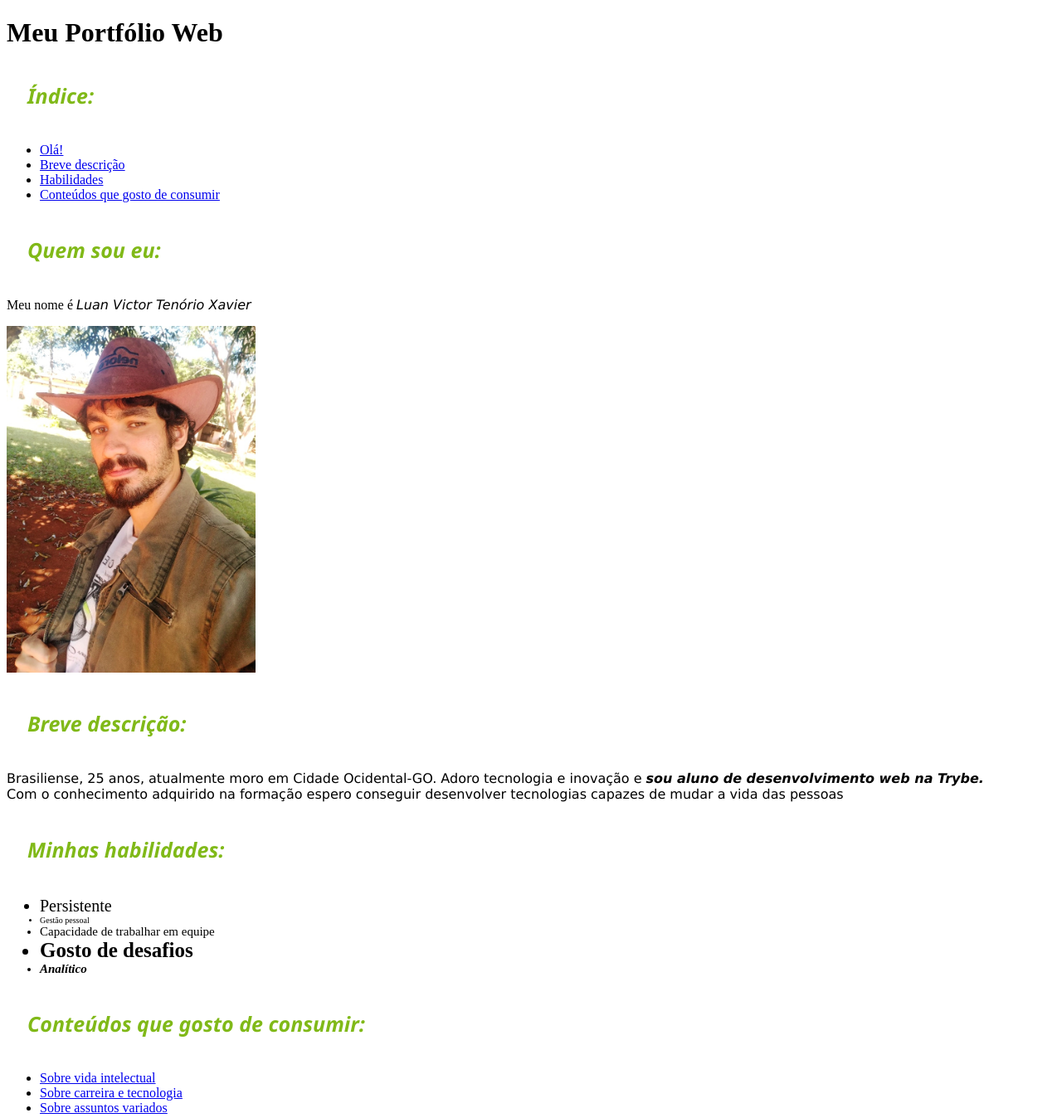
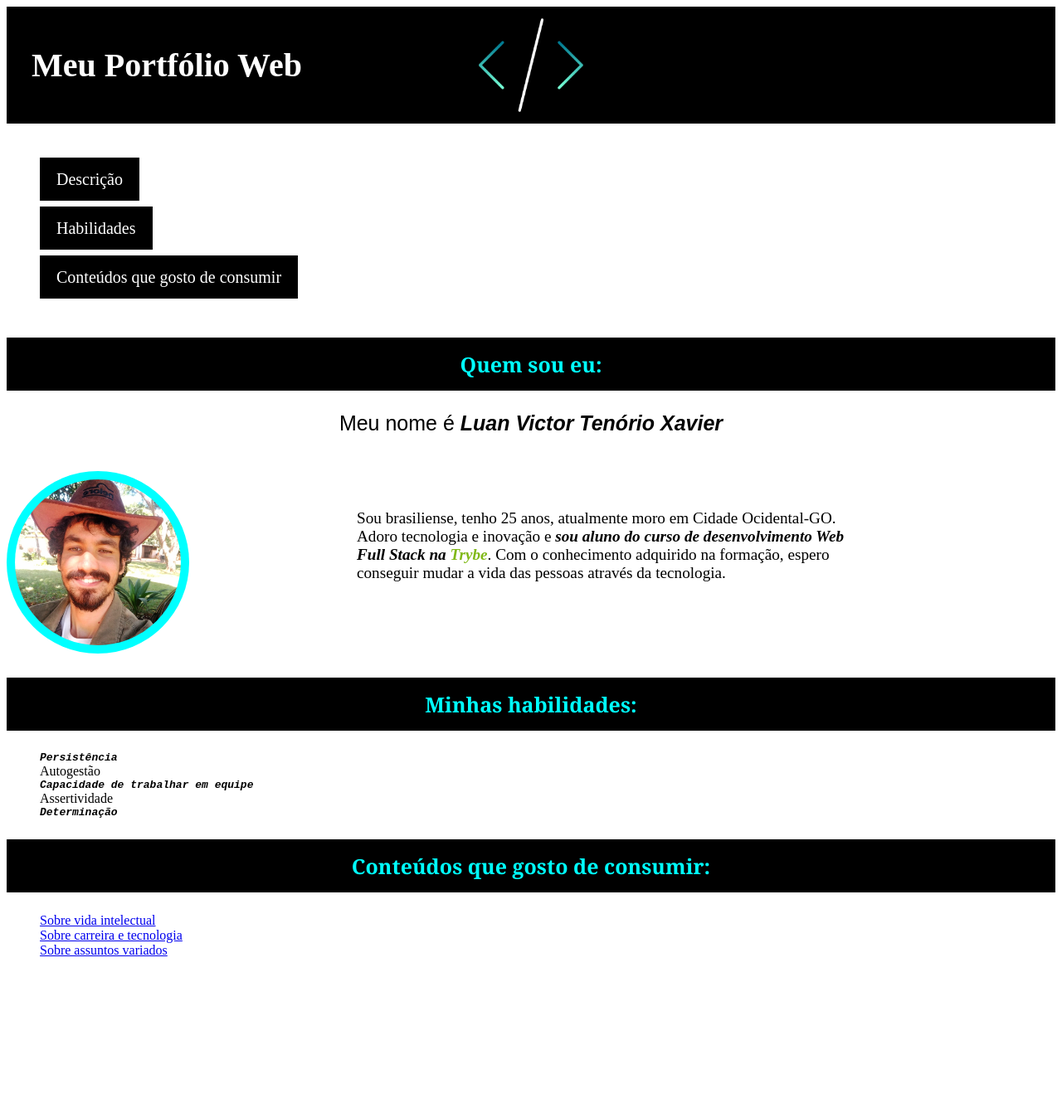
Before and after one commit to luan-vtx/luan-vtx.github.io, a plain HTML site: page index.html in a window 1280 px wide. Shown: the whole page at 83% size. After the commit the page ends 1171 px from the top, so only its background shows below. Drawn offline with Linux system fonts and the light colour scheme.

Commit message:
Atualizacao do portfólio web de acordo com os requisitos do dia 3.3

```diff
--- a/index.html
+++ b/index.html
@@ -4,44 +4,55 @@
     <meta charset="UTF-8">
     <title>Portfólio</title>
     <link rel="stylesheet" href="style.css">
-    <style>
-    </style>
-
   </head>
 
   <body>
-    <h1>Meu Portfólio Web</h1>
-    <h3 class="titles">Índice:</h3>
+    <div class="header">
+      <h1 id="page_title">Meu Portfólio Web</h1>
+    </div>
+
+    <div class="summary">
       <ul>
-        <li><a href="#foto">Olá!</a></li>
-        <li><a href="#descricao">Breve descrição</a></li>
-        <li><a href="#habilidades">Habilidades</a></li>
-        <li><a href="#conteudo">Conteúdos que gosto de consumir</a></li>
+        <br><br><li><a class="button" href="#descricao">Descrição</a></li><br><br>
+        <li><a class="button" href="#habilidades">Habilidades</a></li><br><br>
+        <li><a class="button" href="#conteudo">Conteúdos que gosto de consumir</a></li><br><br>
       </ul>
+    </div>
 
-    <h3 class="titles">Quem sou eu:</h3>
-      <p >Meu nome é <em id="nome">Luan Victor Tenório Xavier</em></p>
-      <img src="IMG-20200628-WA0007-01.jpeg" alt="Imagem de Luan com chapéu na chácara de sua avó" width="300 px" id="foto">
+    <div class="apresentation">
+        <h3  id="descricao" class="titles">Quem sou eu:</h3>
+        <p class="name">Meu nome é <em><strong>Luan Victor Tenório Xavier</strong></em></p><br>
 
-    <h3 class="titles"> Breve descrição:</h3>
-      <p id="descricao">Brasiliense, 25 anos, atualmente moro em Cidade Ocidental-GO. Adoro tecnologia e inovação e <em><strong>sou aluno de desenvolvimento web na Trybe.</strong></em><br>
-        Com o conhecimento adquirido na formação espero conseguir desenvolver tecnologias capazes de mudar a vida das pessoas
-      </p>
+      <div class="box">
+        <img class="picture" src="images/IMG-20210223-WA0009-01.jpeg" alt="Imagem de Luan com chapéu na chácara de sua avó" width="200 px" id="foto">
+      </div>
 
-    <h3 id="habilidades" class="titles">Minhas habilidades:</h3>
-      <ul>
-        <li class="li1">Persistente</li>
-        <li class="li2">Gestão pessoal </li>
-        <li class="li3">Capacidade de trabalhar em equipe</li>
-        <li class="li4"><strong>Gosto de desafios</strong></li>
-        <li class="li5">Analítico</li>
+      <div class="box description">
+        <p>Sou brasiliense, tenho 25 anos, atualmente moro em Cidade Ocidental-GO. Adoro tecnologia e inovação e <em><strong>sou aluno do curso de desenvolvimento Web Full Stack na <span class="trybe">Trybe</span></strong></em>. Com o conhecimento adquirido na formação, espero conseguir mudar a vida das pessoas através da tecnologia.
+        </p>
+      </div>
+    </div>
+
+
+    <div class="habilities">
+      <h3 id="habilidades" class="titles">Minhas habilidades:</h3>
+        <ul class="habilities_list">
+          <li>Persistência</li>
+          <li>Autogestão</li>
+          <li>Capacidade de trabalhar em equipe</li>
+          <li>Assertividade</li>
+          <li>Determinação</li>
       </ul>
+    </div>
 
-    <h3 id="conteudo" class="titles">Conteúdos que gosto de consumir:</h3>
-      <ul>
+    <div class="content">
+      <h3 id="conteudo" class="titles">Conteúdos que gosto de consumir:</h3>
+       <ul>
         <li><a href="https://contraosacademicos.com.br/" target="_blanket">Sobre vida intelectual</a></li>
         <li><a href="https://blog.betrybe.com/" target="_blanket">Sobre carreira e tecnologia</a></li>
         <li><a href="https://www.ted.com/" target="_blanket">Sobre assuntos variados</a></li>
       </ul>
+    </div>
+
   </body>
 </html>
--- a/style.css
+++ b/style.css
@@ -1,40 +1,85 @@
+* {
+    border: none;
+}
+
 body {
   background-color: white;
 }
 
-  .titles {
-    font-family: 'Segoe UI', Tahoma, Geneva, Verdana, sans-serif;
-    font-size: 25px;
-    font-style: oblique;
-    color: #80b918;
-    padding: 15px 25px;
-    text-decoration: none;
+div.header {
+	background-image: url(/images/minimal.png);
+	background-size: cover;
+	background-position: 25%;
+  padding: 20px 30px;
+	margin-bottom: 20px;
 }
 
-  #nome , #descricao {
-    font-family:'Lucida Sans', 'Lucida Sans Regular', 'Lucida Grande', 'Lucida Sans Unicode', Geneva, Verdana, sans-serif;
+#page_title {
+	color: white;
+	font-size: 40px;
+	text-align: left;
 }
 
-  .li1 {
-    font-size: 20px;
+.titles {
+  text-align: center;
+  font-family: Cambria, Cochin, Georgia, Times, 'Times New Roman', serif;
+  font-size: 25px;
+  color: aqua;
+  padding: 15px 20px;
+  background-color: black;
 }
 
-  .li2 {
-    font-size: 10px;
+.titles:hover {
+	background-color: black;
+  color: white;
 }
 
-  .li3 {
-    font-size: 15px;
+.button {
+	text-decoration: none;
+	background-color: black;
+	padding: 15px 20px;
+	color: white;
+	text-align: center;
+	font-size: 20px;
+	margin-top: 10px;
 }
 
-  .li4 {
-    font-size: 25px;
+li {
+	list-style-type: none;
 }
 
-  .li5 {
-    font-size: 15px;
-    font-style: italic;
-    font-weight: bold;
+div.box {
+  display: inline-block;
 }
 
-</style>
+.name {
+	text-align: center;
+	font-size: 25px;
+  font-family: fantasy;
+}
+
+div.description {
+	font-size: larger;
+	position: absolute;
+  top: 580px;
+  left: 420px;
+  padding: 15px 10px;
+  text-align: left;
+  width: 600px;
+}
+
+.trybe{
+	color: #80b918;
+}
+
+.picture {
+	border-radius: 100%;
+  background-color: aqua;
+  padding: 10px;
+}
+
+.habilities_list li:nth-child(odd) {
+	font-style: italic;
+	font-weight: bolder;
+	font-family: monospace;
+}
```
Also changed, not shown: IMG-20200628-WA0007-01.jpeg (deleted), images/IMG-20210223-WA0009-01.jpeg (added), images/img_binary.jpg (added), images/minimal.png (added), images/minimalist.jpg (added). Lines whose indentation alone changed are shown as unchanged.
